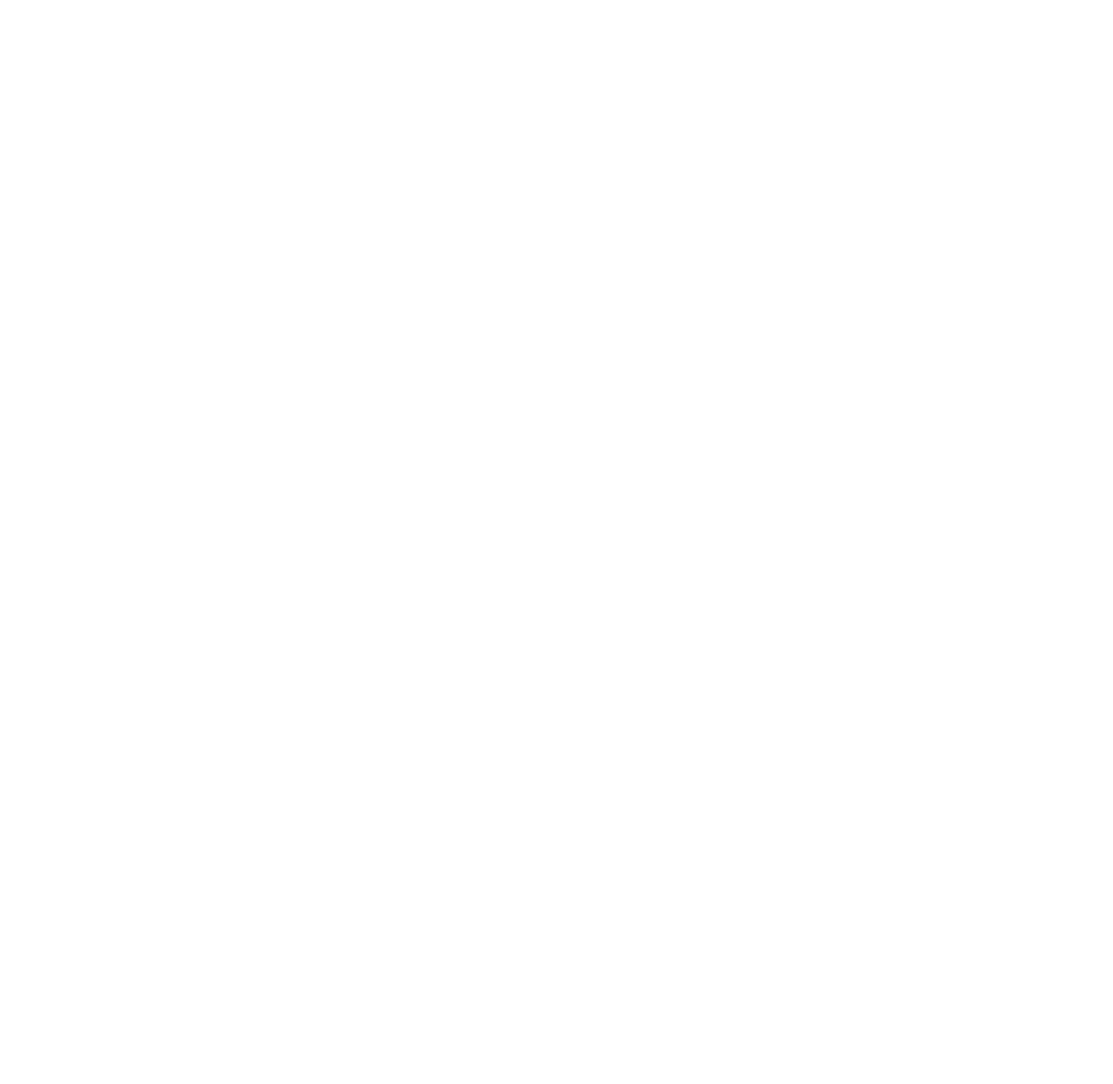
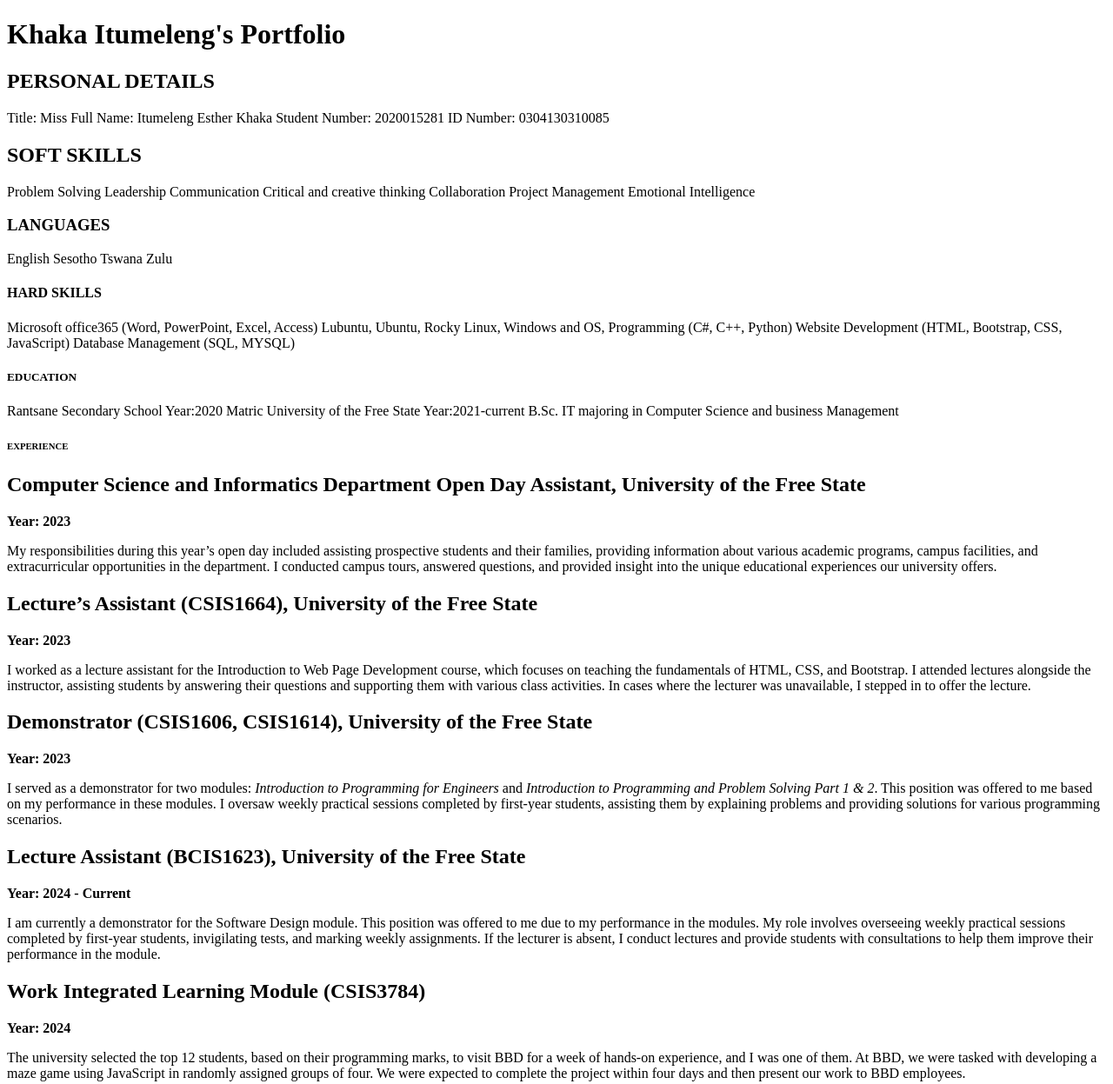
Before and after one commit to tumieK/portfoloi1, a plain HTML site: page index.html in a window 1280 px wide. Shown: the whole page at 87% size. Before the commit the page ends 800 px from the top, so only its background shows below. Drawn offline with Linux system fonts and the light colour scheme.

Commit message:
index update

```diff
--- a/index.html
+++ b/index.html
@@ -6,6 +6,62 @@
     <title>IE Khaka</title>
 </head>
 <body>
+<h1>Khaka Itumeleng's Portfolio</h1>
+<h2>PERSONAL DETAILS</h2>
+<p>Title: Miss
+    Full Name: Itumeleng Esther Khaka
+    Student Number: 2020015281
+    ID Number: 0304130310085</p>
+
+<h2>SOFT SKILLS</h2>
+<p>Problem Solving
+    Leadership
+    Communication
+    Critical and creative thinking
+    Collaboration
+    Project Management
+    Emotional Intelligence</p>
+<h3>LANGUAGES</h3>
+<p>English
+    Sesotho
+    Tswana
+    Zulu</p>
+<h4>HARD SKILLS</h4>
+Microsoft office365 (Word, PowerPoint, Excel, Access)
+Lubuntu, Ubuntu, Rocky Linux, Windows and OS,
+Programming (C#, C++, Python)
+Website Development (HTML, Bootstrap, CSS, JavaScript)
+Database Management (SQL, MYSQL)
+<h5>EDUCATION</h5>
+Rantsane Secondary School
+Year:2020
+Matric
+University of the Free State
+Year:2021-current
+B.Sc. IT majoring in Computer Science and business Management
+
+<h6>EXPERIENCE</h6>
+<h2>Computer Science and Informatics Department Open Day Assistant, University of the Free State</h2>
+<p><strong>Year: 2023</strong></p>
+<p>My responsibilities during this year’s open day included assisting prospective students and their families, providing information about various academic programs, campus facilities, and extracurricular opportunities in the department. I conducted campus tours, answered questions, and provided insight into the unique educational experiences our university offers.</p>
+
+<h2>Lecture’s Assistant (CSIS1664), University of the Free State</h2>
+<p><strong>Year: 2023</strong></p>
+<p>I worked as a lecture assistant for the Introduction to Web Page Development course, which focuses on teaching the fundamentals of HTML, CSS, and Bootstrap. I attended lectures alongside the instructor, assisting students by answering their questions and supporting them with various class activities. In cases where the lecturer was unavailable, I stepped in to offer the lecture.</p>
+
+<h2>Demonstrator (CSIS1606, CSIS1614), University of the Free State</h2>
+<p><strong>Year: 2023</strong></p>
+<p>I served as a demonstrator for two modules: <em>Introduction to Programming for Engineers</em> and <em>Introduction to Programming and Problem Solving Part 1 & 2</em>. This position was offered to me based on my performance in these modules. I oversaw weekly practical sessions completed by first-year students, assisting them by explaining problems and providing solutions for various programming scenarios.</p>
+
+<h2>Lecture Assistant (BCIS1623), University of the Free State</h2>
+<p><strong>Year: 2024 - Current</strong></p>
+<p>I am currently a demonstrator for the Software Design module. This position was offered to me due to my performance in the modules. My role involves overseeing weekly practical sessions completed by first-year students, invigilating tests, and marking weekly assignments. If the lecturer is absent, I conduct lectures and provide students with consultations to help them improve their performance in the module.</p>
+
+<h2>Work Integrated Learning Module (CSIS3784)</h2>
+<p><strong>Year: 2024</strong></p>
+<p>The university selected the top 12 students, based on their programming marks, to visit BBD for a week of hands-on experience, and I was one of them. At BBD, we were tasked with developing a maze game using JavaScript in randomly assigned groups of four. We were expected to complete the project within four days and then present our work to BBD employees.</p>
 
 </body>
+</P>
+</body>
 </html>
```
